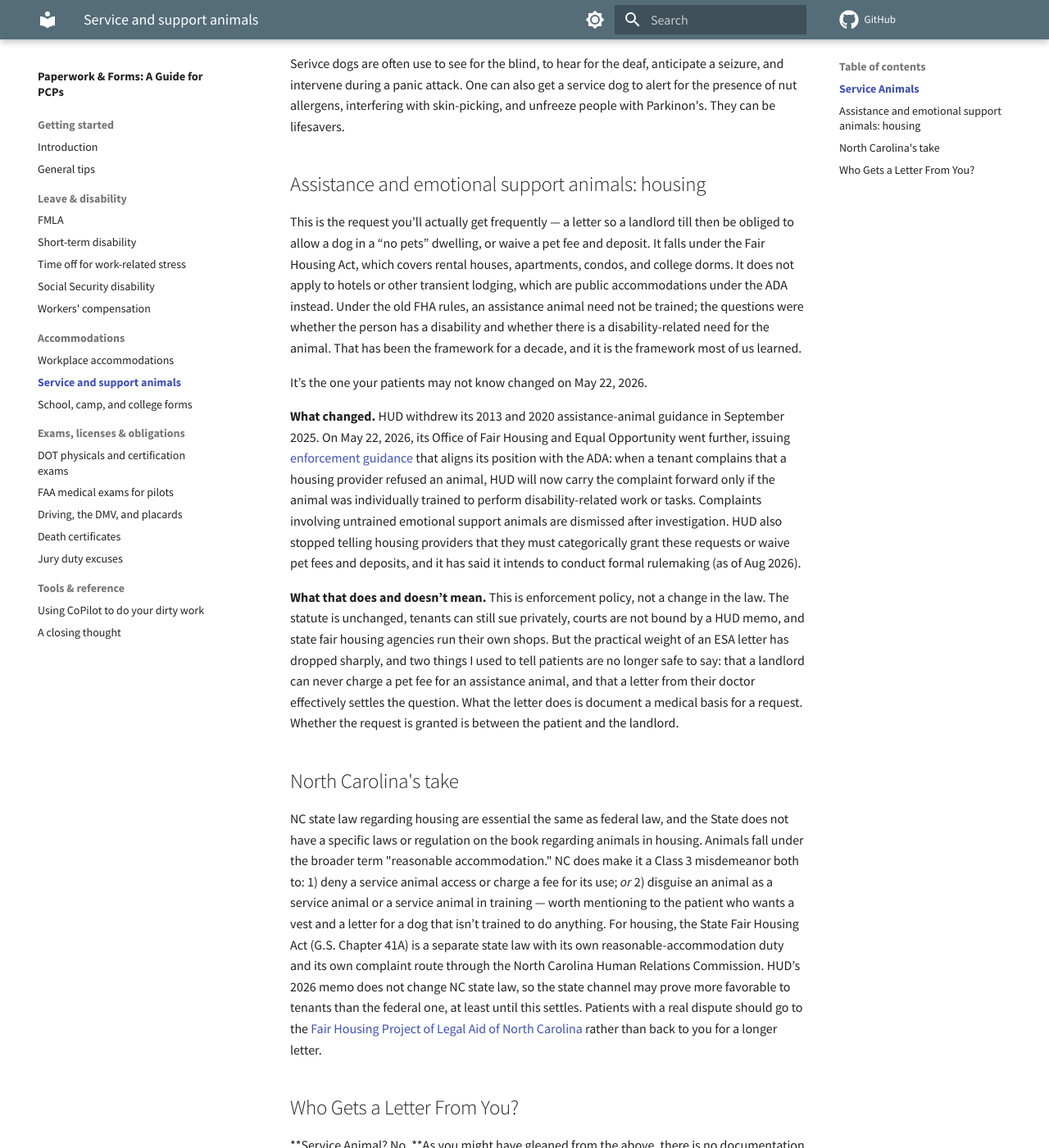
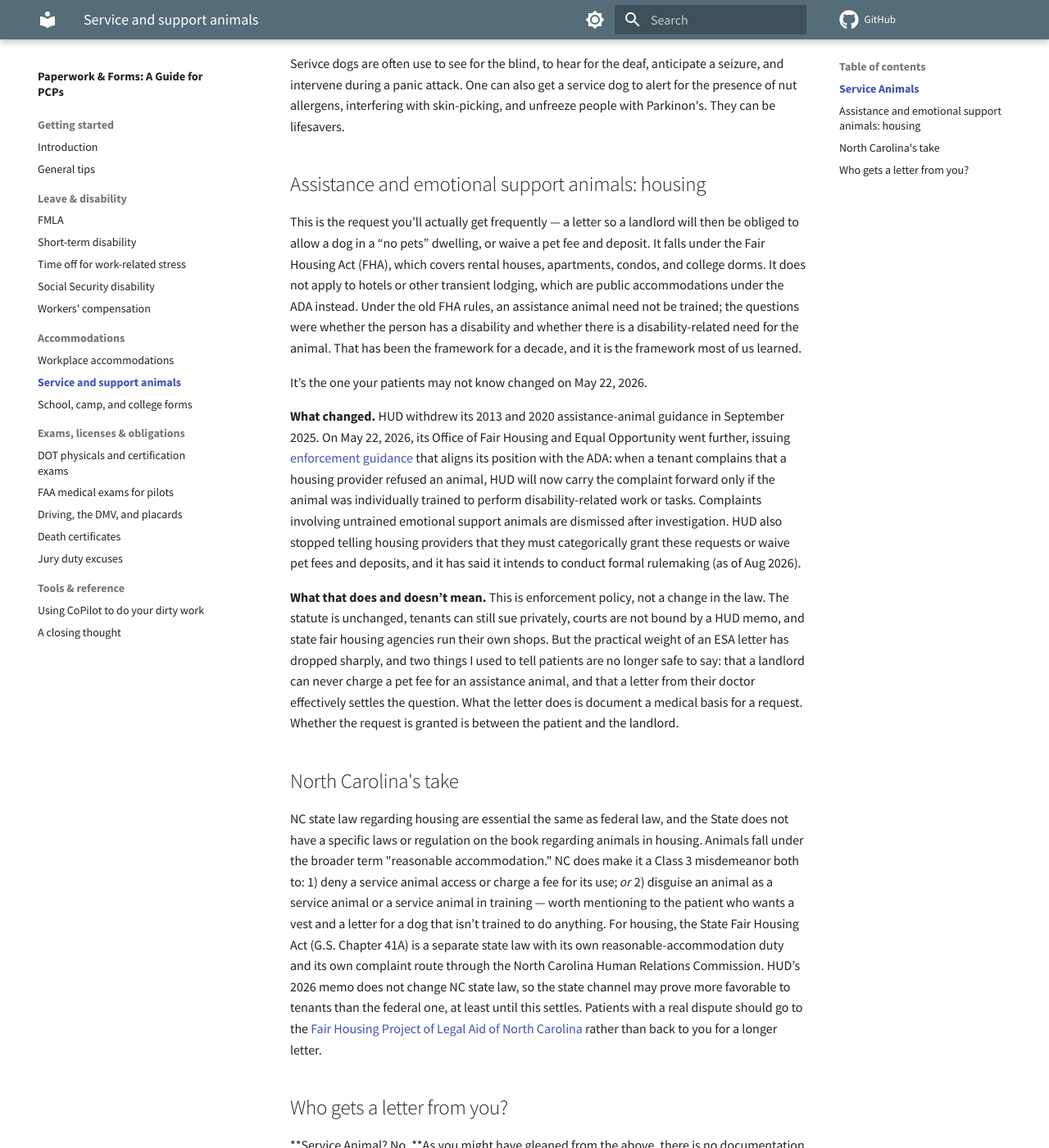
Before and after one commit to pdel4096/PCP-paperwork-guide, an MkDocs documentation site: the page built from docs/accommodations/animals.md, in a window 1280 px wide and 1400 px high, scrolled down 1043 px. Shown: the whole window at 82% size. Built offline with MkDocs 1.6.1 and Material for MkDocs 9.7.7, drawn with Linux system fonts in a browser that asks for light colours; comment, search, counter and statistics services are not loaded; some of the changed text lies outside the part shown.

Commit message:
Update from Mac Mini 2026-09-20 22:44

```diff
--- a/docs/accommodations/animals.md
+++ b/docs/accommodations/animals.md
@@ -18,7 +18,7 @@
 
 ## Assistance and emotional support animals: housing
 
-This is the request you’ll actually get frequently — a letter so a landlord till then be obliged to allow a dog in a “no pets” dwelling, or waive a pet fee and deposit. It falls under the Fair Housing Act, which covers rental houses, apartments, condos, and college dorms. It does not apply to hotels or other transient lodging, which are public accommodations under the ADA instead. Under the old FHA rules, an assistance animal need not be trained; the questions were whether the person has a disability and whether there is a disability-related need for the animal. That has been the framework for a decade, and it is the framework most of us learned.
+This is the request you’ll actually get frequently — a letter so a landlord will then be obliged to allow a dog in a “no pets” dwelling, or waive a pet fee and deposit. It falls under the Fair Housing Act (FHA), which covers rental houses, apartments, condos, and college dorms. It does not apply to hotels or other transient lodging, which are public accommodations under the ADA instead. Under the old FHA rules, an assistance animal need not be trained; the questions were whether the person has a disability and whether there is a disability-related need for the animal. That has been the framework for a decade, and it is the framework most of us learned.
 
 It’s the one your patients may not know changed on May 22, 2026.
 
@@ -30,11 +30,11 @@
 
 NC state law regarding housing are essential the same as federal law, and the State does not have a specific laws or regulation on the book regarding animals in housing. Animals fall under the broader term "reasonable accommodation." NC does make it a Class 3 misdemeanor both to: 1) deny a service animal access or charge a fee for its use; *or* 2) disguise an animal as a service animal or a service animal in training — worth mentioning to the patient who wants a vest and a letter for a dog that isn’t trained to do anything. For housing, the State Fair Housing Act (G.S. Chapter 41A) is a separate state law with its own reasonable-accommodation duty and its own complaint route through the North Carolina Human Relations Commission. HUD’s 2026 memo does not change NC state law, so the state channel may prove more favorable to tenants than the federal one, at least until this settles. Patients with a real dispute should go to the [Fair Housing Project of Legal Aid of North Carolina](https://www.fairhousingnc.org/) rather than back to you for a longer letter.
 
-## Who Gets a Letter From You?
+## Who gets a letter from you?
 
 **Service Animal? No. **As you might have gleaned from the above, there is no documentation require for services animals. You should never be asked to write a letter proving that a patient's dog is a service animal.  If a patient insists on a letter anyway, ask for documentation from the trainer describing what the animal has been trained to do (loophole: owners can be their own trainers).
 
-**Emotional Support Animal? Maybe.** You will be asked to write letters, or fill out a form, for emotional support animals. The request should rest on an actual evaluation, not on a remark at the end of a visit for something else. Hint: it’s anxiety. It’s always anxiety. So take a real psychiatric history, document the symptoms in the patient’s own words, put the problem on the active problem list, and treat what you find. Then keep all of that out of the letter. If a lawyer ever needs the detail, they can request the office notes — in decades, none ever has requested from me. Be vague, like this:
+**Emotional Support Animal? Maybe.** You will be asked to write letters, or fill out a form, for emotional support animals. The request should rest on an actual evaluation, not on a remark at the end of a visit for something else. Hint: it’s anxiety. It’s *always* anxiety. So take a real psychiatric history, document the symptoms in the patient’s own words, put the problem on the active problem list, and treat what you find. Then keep all of that out of the letter. If a lawyer ever needs the detail, they can request the office notes — in decades, none ever has requested from me. Be vague, like this:
 
 > *Ms. Jones has been in the care of our medical practice for many years. I am familiar with her medical history and with the substantial functional limitations of her disability.*
 >
```
